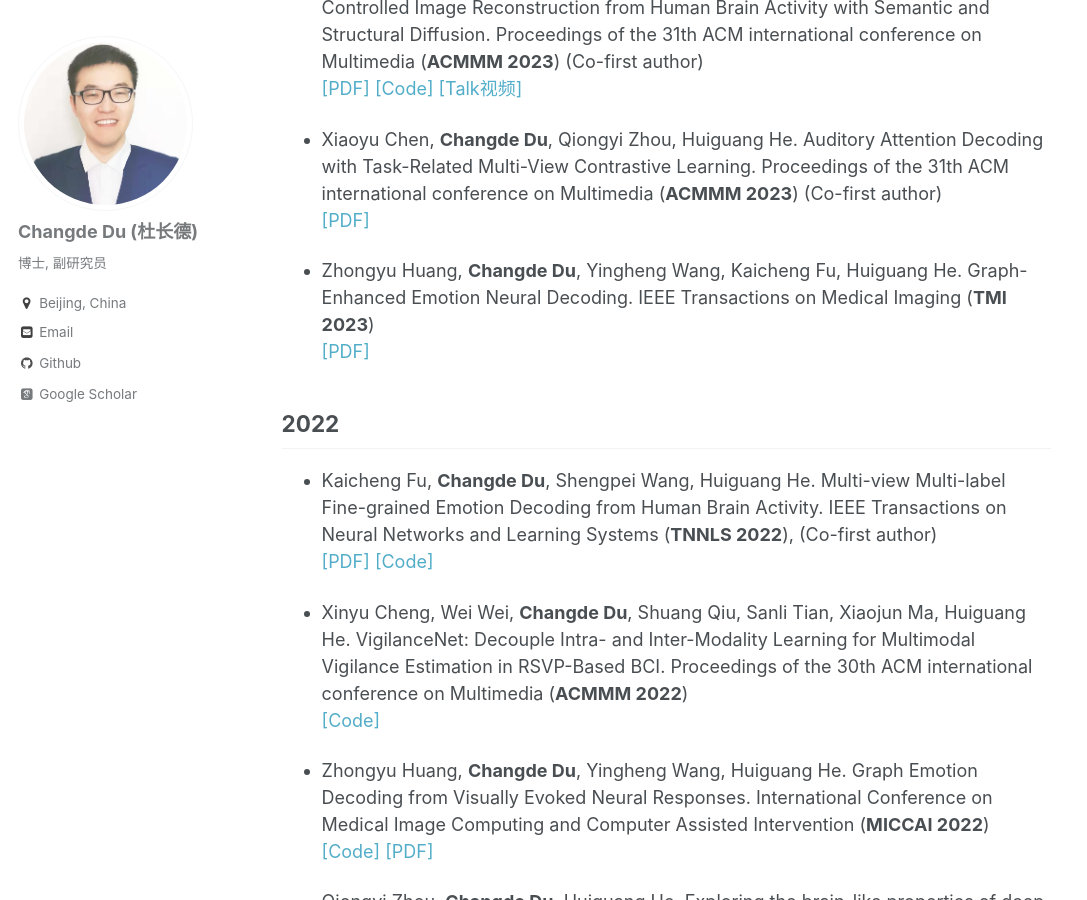
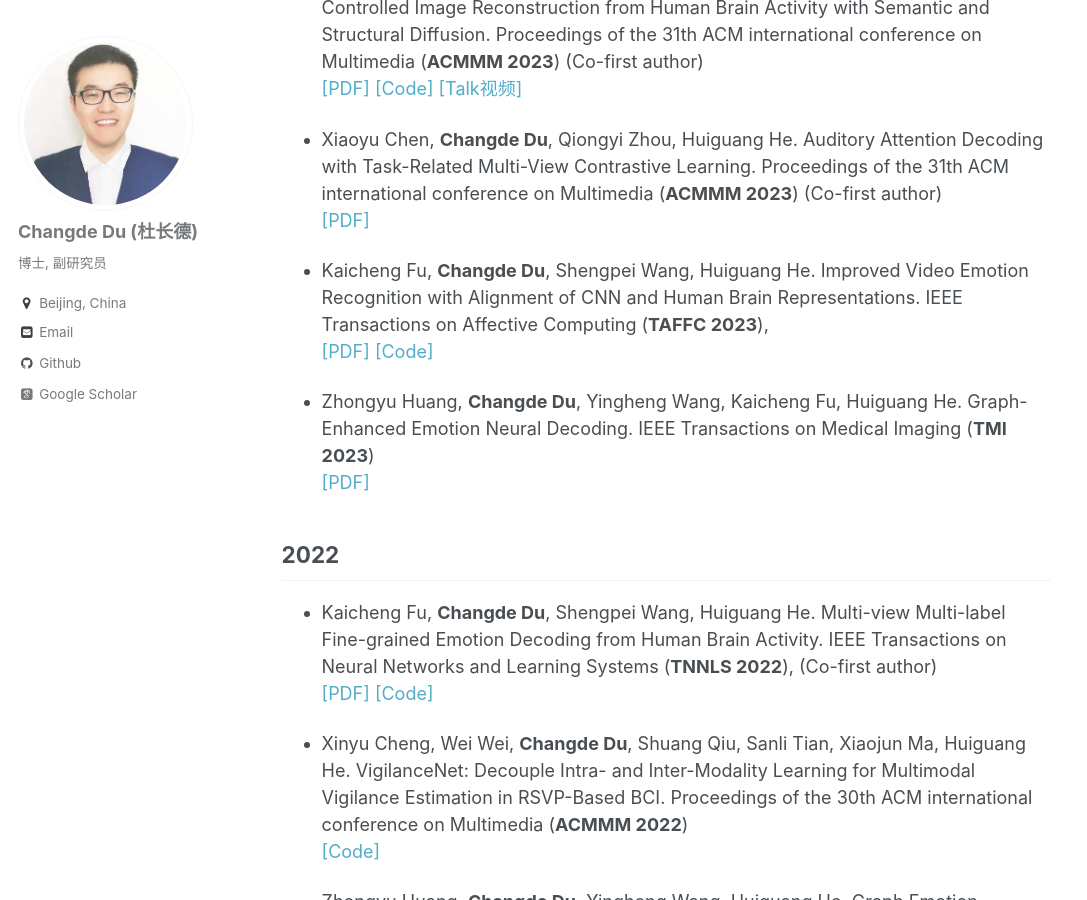
Before and after one commit to ChangdeDu/changdedu.github.io, a Jekyll site: the page built from _pages/about.md, in a window 1280 px wide and 900 px high, scrolled down 2690 px. Shown: the whole window, without its empty margins (0-1087 px from the left). Built offline with Jekyll 4.4.1, drawn with Linux system fonts in a browser that asks for light colours; some web fonts are replaced.

Commit message:
Update about.md

```diff
--- a/_pages/about.md
+++ b/_pages/about.md
@@ -74,6 +74,8 @@ redirect_from:
 
 - Xiaoyu Chen, **Changde Du**, Qiongyi Zhou, Huiguang He. Auditory Attention Decoding with Task-Related Multi-View Contrastive Learning. Proceedings of the 31th ACM international conference on Multimedia (**ACMMM 2023**)
 (Co-first author) <br>[[PDF]](https://arxiv.org/abs/2308.04244)
+
+- Kaicheng Fu, **Changde Du**, Shengpei Wang, Huiguang He. Improved Video Emotion Recognition with Alignment of CNN and Human Brain Representations. IEEE Transactions on Affective Computing (**TAFFC 2023**), <br>[[PDF]](https://ieeexplore.ieee.org/document/10254274) [[Code]](https://osf.io/ucx57/)
 
 - Zhongyu Huang, **Changde Du**, Yingheng Wang, Kaicheng Fu, Huiguang He. Graph-Enhanced Emotion Neural Decoding. IEEE Transactions on Medical Imaging (**TMI 2023**)  <br> [[PDF]](https://ieeexplore.ieee.org/document/10047967)
 
```
